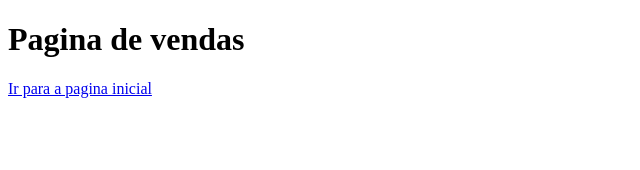
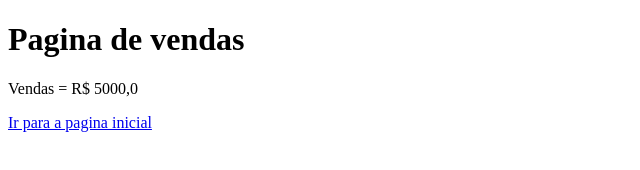
Before and after one commit to VitorFelipe1999/aula, a plain HTML site: page vendas.html in a window 1280 px wide. Shown: the whole page, without its empty margins (0-640 px from the left). Drawn offline with Linux system fonts and the light colour scheme.

Commit message:
Acrescentado o valor das vendas

```diff
--- a/vendas.html
+++ b/vendas.html
@@ -8,6 +8,7 @@
 </head>
 <body>
     <h1> Pagina de vendas</h1>
+    <p>Vendas = R$ 5000,0</p>
     <a href="index.html">Ir para a pagina inicial</a>
 </body>
 </html>
```
